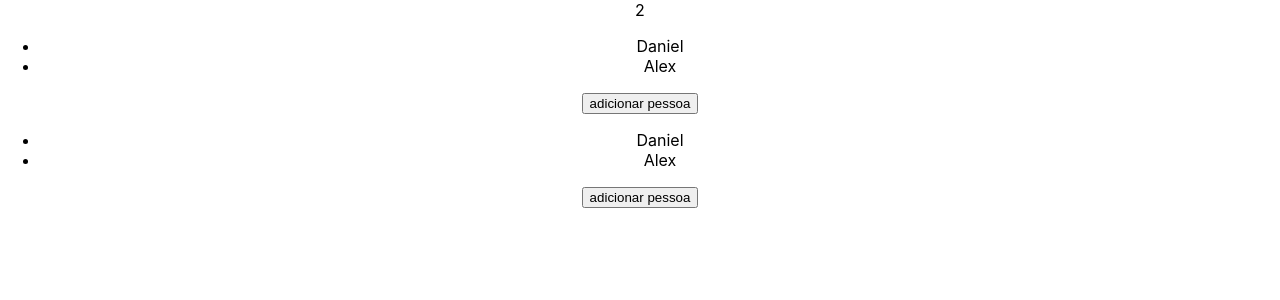
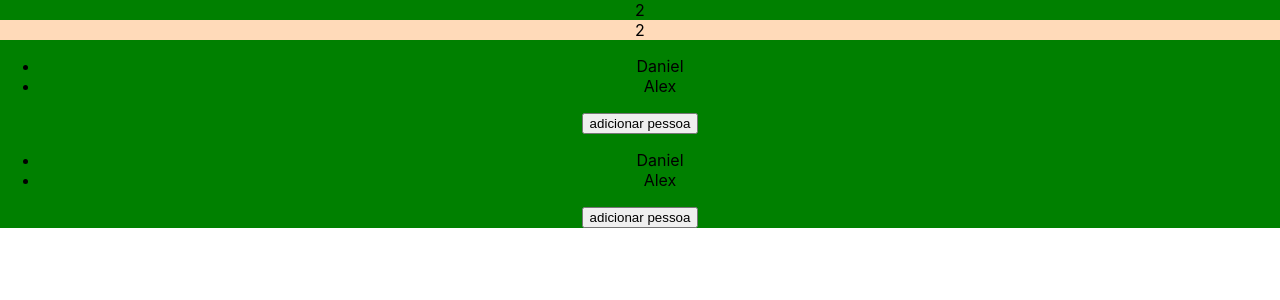
Before and after one commit to cadugr/2-hooks, a React (Create React App) app: page / in a window 1280 px wide. Shown: the top 300 px of the page. Built offline with nearby package versions, Linux system fonts and the light colour scheme.

Commit message:
Finalizando a aula 3.6 sobre o hook useRef

```diff
--- a/src/App.tsx
+++ b/src/App.tsx
@@ -1,3 +1,4 @@
+import { useEffect, useRef } from 'react';
 import './App.css';
 import useCounter from './hooks/useCounter';
 import PeopleList from './PeopleList';
@@ -5,9 +6,28 @@ import PeopleList from './PeopleList';
 function App() {
 
   const number = useCounter()
+  /**Quando chamamos o hook useRef, podemos passar um valor inicial para o mesmo.
+   * Qual a diferença desse hook para um estado?  É que ele é mutável.  Se eu desejar alterar o valor
+   * dele diretamente, eu posso.  Porém , como não é um estado, não causa re-renderização do nosso
+   * componente.  Este hook retorna um objeto.  Na prática, dificilmente vamos fazer uso do useRef.
+   * No entanto, um uso muito comum deste hook, é quando queremos recuperar elementos do DOM.  Porém,
+   * não é nada comum trabalharmos diretamente com o DOM dentro do React
+   */
+  const counter = useRef(2)
+  const div = useRef<HTMLDivElement>(null)
+
+  useEffect(() => {
+    if(div.current) {
+      div.current.style.backgroundColor = 'green'
+    }
+  }, [])
+
   return (
-    <div className="App">
+    <div className="App" ref={div}>
       { number }
+      <div style={{ background: 'peachpuff'}}>
+        { counter.current }
+      </div>
       <PeopleList/>
       <PeopleList/>
     </div>
```
